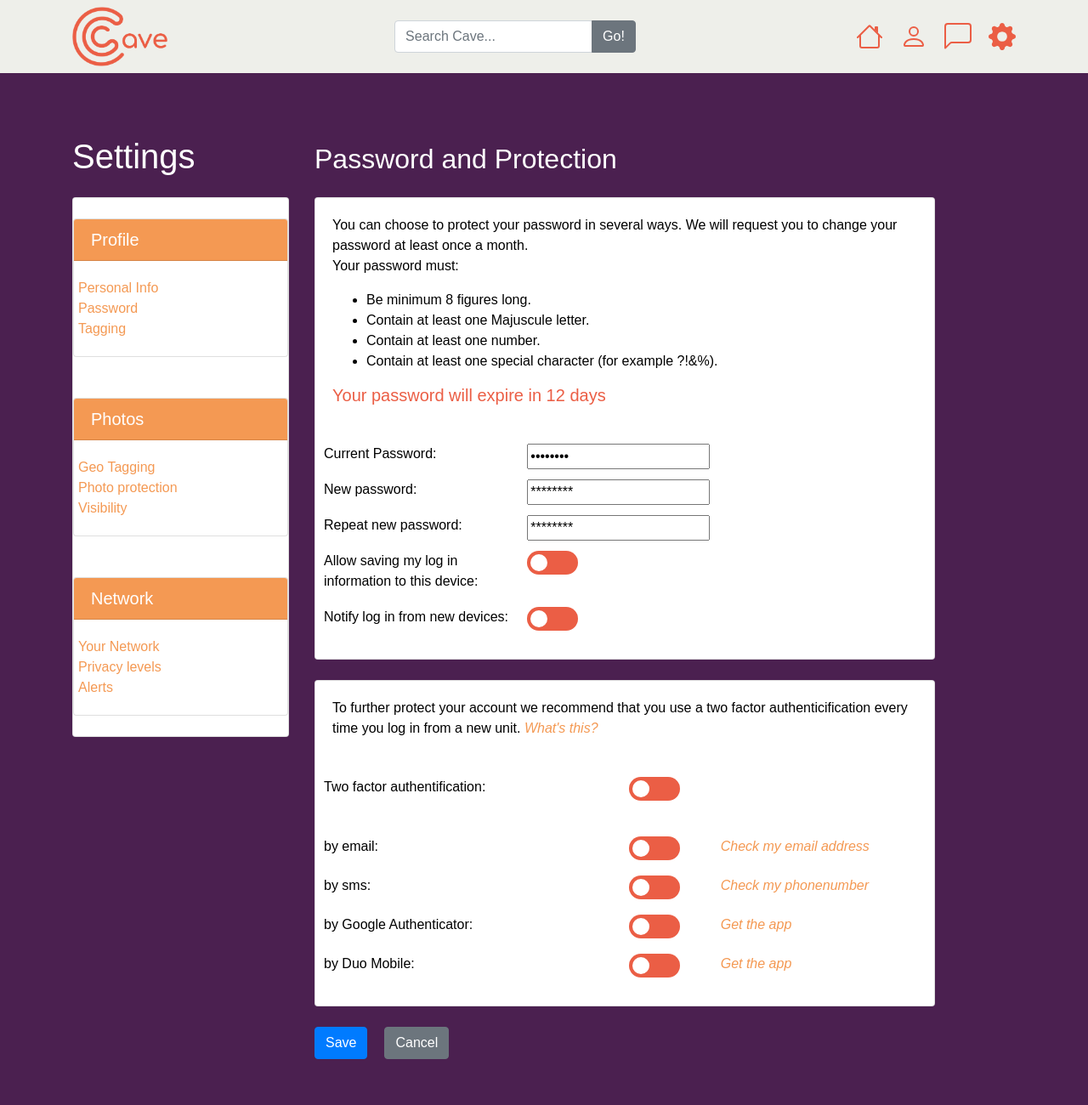
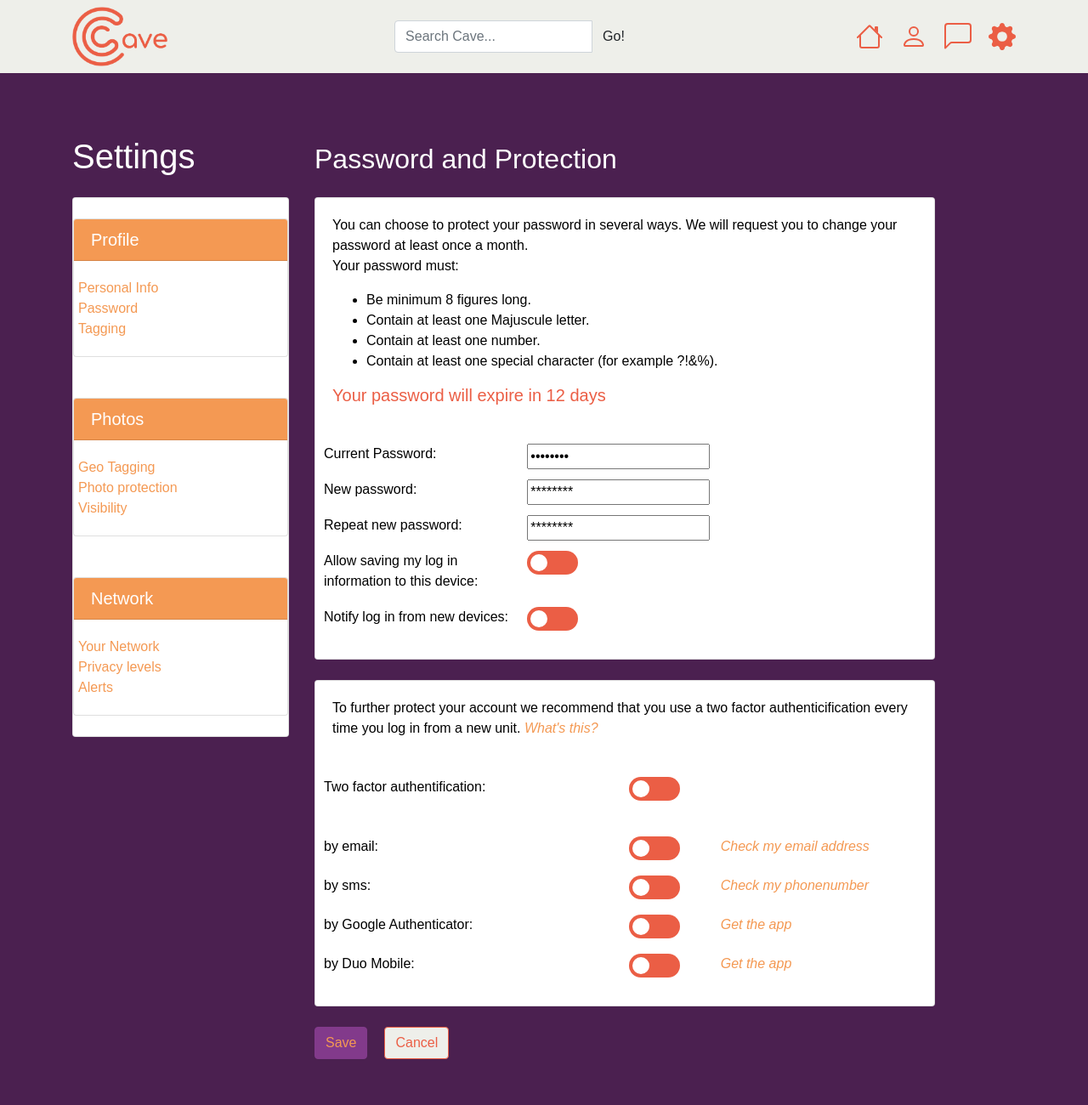
Before and after one commit to evamariaj/evamariaj.github.io, a website: page SocialMediaPage/settings-password.html in a window 1280 px wide. Shown: the top 1300 px of the page at 85% size. Drawn offline with Linux system fonts and the light colour scheme.

Commit message:
Add files via upload

```diff
--- a/SocialMediaPage/settings-password.html
+++ b/SocialMediaPage/settings-password.html
@@ -37,7 +37,7 @@
             <div class="input-group">
               <input type="text" class="form-control" placeholder="Search Cave...">
               <span class="input-group-append">
-                <button class="btn btn-secondary" type="button">Go!</button>
+                <button class="btn btn-secondary22" type="button">Go!</button>
                 </li>
                 </ul>
 
@@ -373,7 +373,7 @@
 
 
 				<div>
-					<button class="btn btn-primary" onclick="alert('Your changes have been saved');">Save</button><button class="btn btn-secondary div-button" onClick="history.go(0);">Cancel</button>
+					<button class="btn btn-primaryset" onclick="alert('Your changes have been saved');">Save</button><button class="btn btn-secondaryset div-button" onClick="history.go(0);">Cancel</button>
 				</div>
 			</div>
 			<!-- /.row -->
```
Also changed, not shown: SocialMediaPage/settings-personal.html (+2 -2 lines), SocialMediaPage/settings-photos.html (+2 -2 lines).
